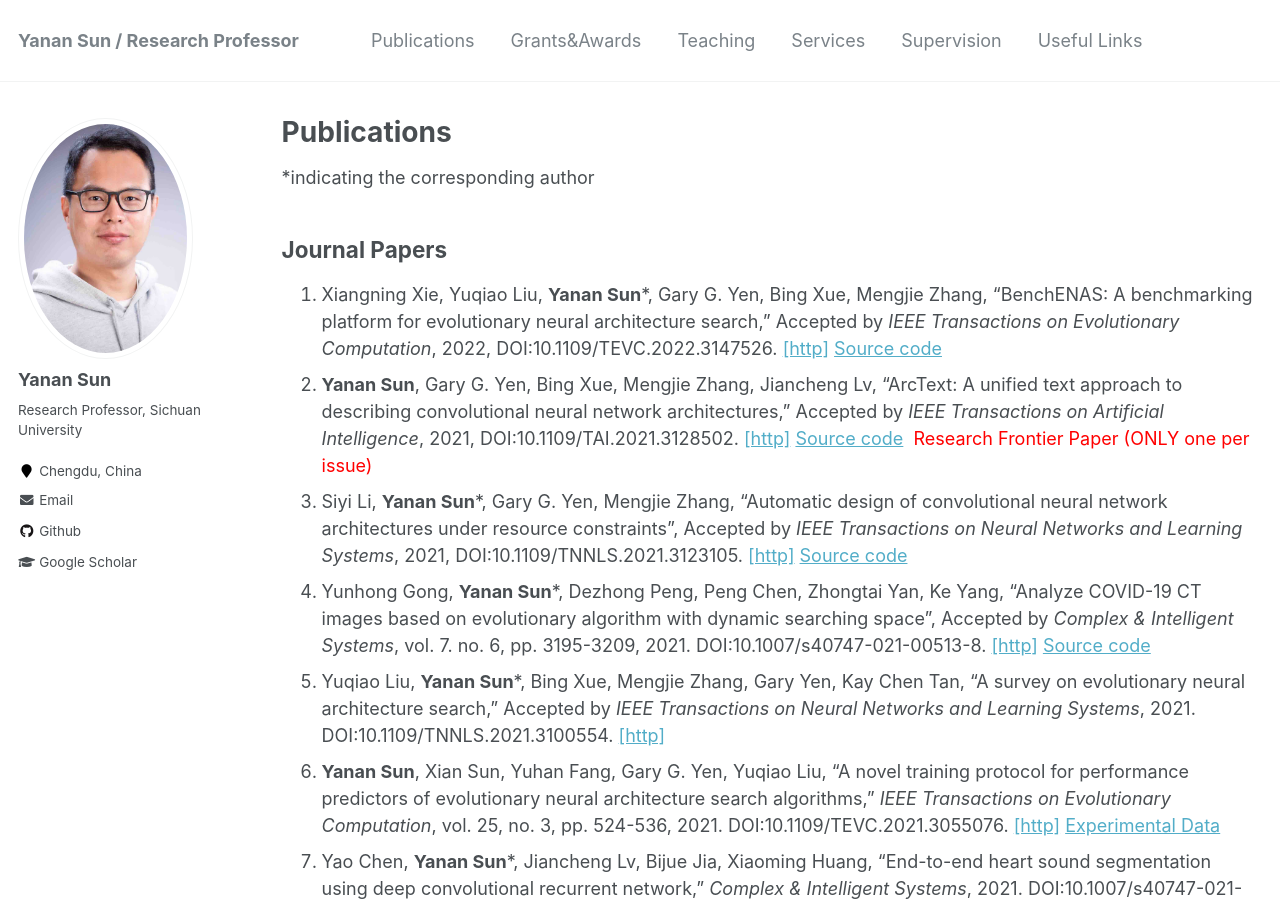
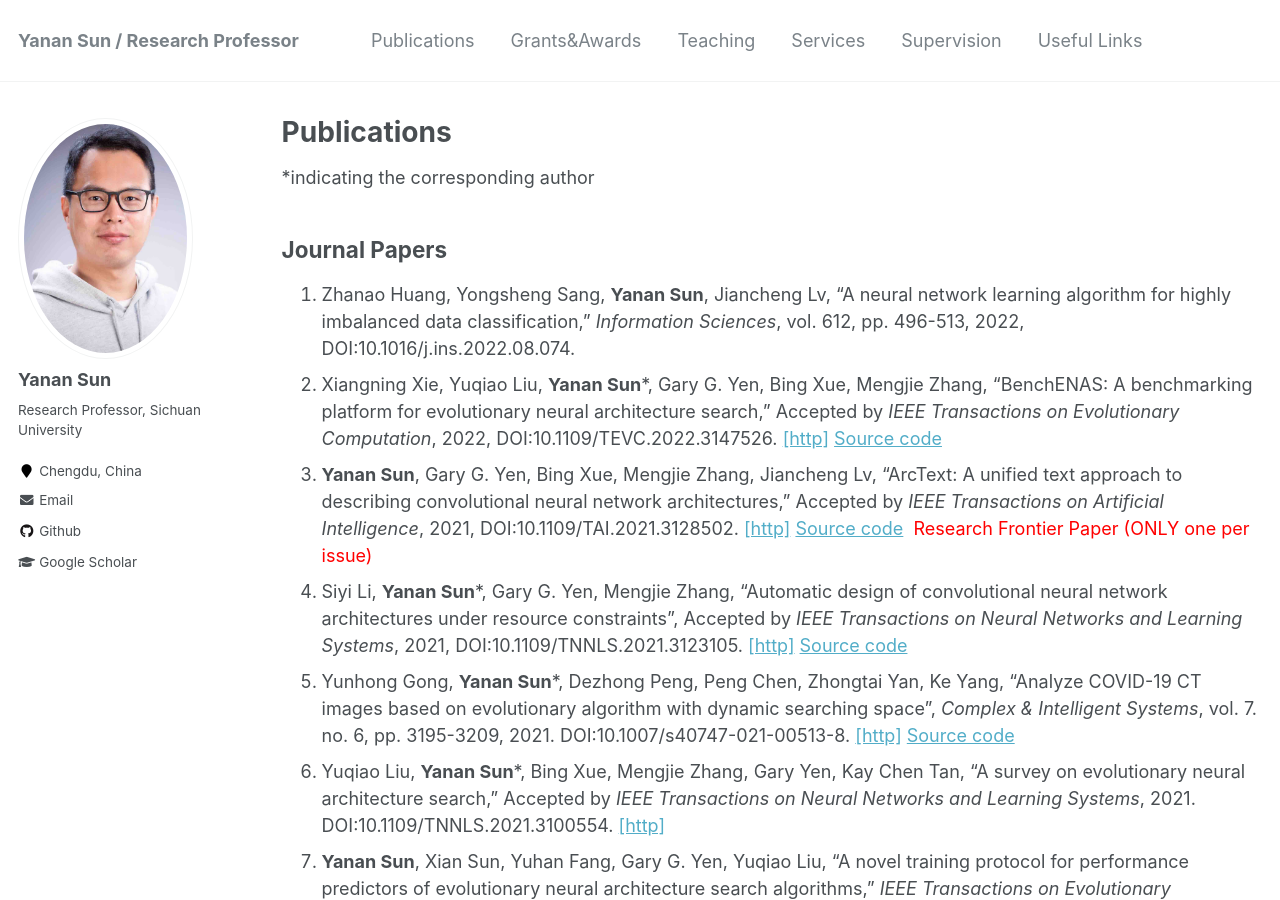
Before and after one commit to yn-sun/yn-sun.github.io, a Jekyll site: the page built from _pages/publications.md, in a window 1280 px wide and 900 px high. Built offline with Jekyll 4.4.1, drawn with Linux system fonts in a browser that asks for light colours; comment, search, counter and statistics services are not loaded.

Commit message:
Update publications.md

```diff
--- a/_pages/publications.md
+++ b/_pages/publications.md
@@ -7,29 +7,30 @@
 *indicating the corresponding author
 ## Journal Papers
 
-1. Xiangning Xie, Yuqiao Liu, **Yanan Sun***, Gary G. Yen, Bing Xue, Mengjie Zhang, "BenchENAS: A benchmarking platform for evolutionary neural architecture search," Accepted by <i>IEEE Transactions on Evolutionary Computation</i>, 2022, DOI:10.1109/TEVC.2022.3147526. [[http]](https://ieeexplore.ieee.org/document/9697075)  [Source code](https://benchenas.com/)
-2. **Yanan Sun**, Gary G. Yen, Bing Xue, Mengjie Zhang, Jiancheng Lv, "ArcText: A unified text approach to describing convolutional neural network architectures," Accepted by <i>IEEE Transactions on Artificial Intelligence</i>, 2021, DOI:10.1109/TAI.2021.3128502. [[http]](https://ieeexplore.ieee.org/document/9618852) [Source code](https://github.com/yn-sun/arctext)&nbsp;&nbsp;<span style="color: #FF0000">Research Frontier Paper (ONLY one per issue)</span>
-3. Siyi Li, **Yanan Sun***, Gary G. Yen, Mengjie Zhang, "Automatic design of convolutional neural network architectures under resource constraints", Accepted by <i>IEEE Transactions on Neural Networks and Learning Systems</i>, 2021, DOI:10.1109/TNNLS.2021.3123105. [[http]](https://ieeexplore.ieee.org/document/9609007) [Source code](https://github.com/LLLsy-0868/CH-CNN)
-4. Yunhong Gong, **Yanan Sun***, Dezhong Peng, Peng Chen, Zhongtai Yan, Ke Yang, "Analyze COVID-19 CT images based on evolutionary algorithm with dynamic searching space", Accepted by <i>Complex & Intelligent Systems</i>, vol. 7. no. 6, pp. 3195-3209, 2021. DOI:10.1007/s40747-021-00513-8. [[http]](https://link.springer.com/article/10.1007%2Fs40747-021-00513-8) [Source code](https://github.com/yh-gong/EAVLCOVID)
-5. Yuqiao Liu, **Yanan Sun***, Bing Xue, Mengjie Zhang, Gary Yen, Kay Chen Tan, "A survey on evolutionary neural architecture search," Accepted by <i>IEEE Transactions on Neural Networks and Learning Systems</i>, 2021. DOI:10.1109/TNNLS.2021.3100554. [[http]](https://ieeexplore.ieee.org/abstract/document/9508774)
-6. **Yanan Sun**, Xian Sun, Yuhan Fang, Gary G. Yen, Yuqiao Liu, "A novel training protocol for performance predictors of evolutionary neural architecture search algorithms," <i>IEEE Transactions on Evolutionary Computation</i>, vol. 25, no. 3, pp. 524-536, 2021. DOI:10.1109/TEVC.2021.3055076. [[http]](https://ieeexplore.ieee.org/document/9336721) [Experimental Data](https://github.com/yn-sun/PRI)
-7. Yao Chen, **Yanan Sun***, Jiancheng Lv, Bijue Jia, Xiaoming Huang, "End-to-end heart sound segmentation using deep convolutional recurrent network," <i>Complex & Intelligent Systems</i>, 2021. DOI:10.1007/s40747-021-00325-w. [[http]](https://link.springer.com/article/10.1007/s40747-021-00325-w) [Source code](https://github.com/yn-sun/paper_source_code/tree/main/CLSTM)
-8. Xiangru Chen, **Yanan Sun***, Mengjie Zhang, Dezhong Peng, "Evolving deep convolutional variational autoencoders for image classification," <i>IEEE Transactions on Evolutionary Computation</i>, vol. 25, no. 5, pp. 815-829, 2021. DOI:10.1109/TEVC.2020.3047220. [[http]](https://ieeexplore.ieee.org/document/9306892) [Source code](https://github.com/yn-sun/evovae)
-9. Qing Ye, **Yanan Sun**\*, Jixin Zhang, Jiancheng Lv\*, "A distributed framework for EA-based NAS," <i>IEEE Transactions on Parallel and Distributed Systems</i>, vol. 32, no. 7, pp. 1753-1764, 2020. DOI:10.1109/TPDS.2020.3046774. [[http]](https://ieeexplore.ieee.org/document/9305984) [Source code](https://github.com/Fuyeking/Distributed-EA-based-NAS)
-10. Yao Chen, Jiancheng Lv, **Yanan Sun**, Bijue Jia, "Heart sound segmentation via duration long–short term memory neural network," <i>Applied Soft Computing</i>, vol. 95, pp. 106540, 2020. DOI:10.1016/j.asoc.2020.106540. [[http]](https://www.sciencedirect.com/science/article/abs/pii/S1568494620304798) [Source code](https://github.com/yn-sun/paper_source_code/tree/main/Duration_LSTM)
-11. **Yanan Sun**, Bing Xue, Mengjie Zhang, Gary G. Yen, Jiancheng Lv, "Automatically designing CNN architectures using genetic algorithm for image classification," <i>IEEE Transactions on Cybernetics</i>, vol. 50, no. 9, pp. 3840-3854, 2020. DOI:10.1109/TCYB.2020.2983860. [[http]](https://ieeexplore.ieee.org/document/9075201) [Source code](https://github.com/yn-sun/cnn-ga) <span style="color: #FF0000">ESI Hot Paper (TOP 0.1% worldwide)</span>&nbsp;and also&nbsp;<span style="color: #FF0000">Highly Cited Paper (TOP 1% worldwide)</span>
-12. **Yanan Sun**, Bing Xue, Mengjie Zhang, Gary G. Yen, "Completely automated CNN architecture design based on blocks," <i>IEEE Transactions on Neural Networks and Learning Systems</i>, vol. 31, no. 4, pp. 1242-1254, 2020. DOI: 10.1109/TNNLS.2019.2919608. [[http]](https://ieeexplore.ieee.org/document/8742788/) [Source code](https://github.com/yn-sun/ea-cnn) <span style="color: #FF0000">Highly Cited Paper (TOP 1% worldwide)</span>&nbsp;and also &nbsp;<span style="color: #FF0000">Research Frontier Paper (ONLY one per issue)</span>
-13. **Yanan Sun**, Bing Xue, Mengjie Zhang, Gary G. Yen, "Evolving deep convolutional neural networks for image classification," <i>IEEE Transactions on Evolutionary Computation</i>, vol. 24, no. 2, pp. 394-407, 2020. DOI: 10.1109/TEVC.2019.2916183. [[http]](https://ieeexplore.ieee.org/abstract/document/8712430) [Source code](https://github.com/yn-sun/evocnn) <span style="color: #FF0000">Highly Cited Paper (TOP 1% worldwide)</span>&nbsp;and also &nbsp;<span style="color: #FF0000">ESI Hot Paper (TOP 0.1% worldwide)</span>&nbsp;and also &nbsp;<span style="color: #FF0000">Research Frontier Paper (ONLY one per issue)</span>
-14. **Yanan Sun**, Handing Wang, Bing Xue, Yaochu Jin, Gary G. Yen, Mengjie Zhang, "Surrogate-assisted evolutionary deep learning using an end-to-end random forest-based performance predictor," <i>IEEE Transactions on Evolutionary Computation</i>, vol. 24, no. 2, pp. 350-364, 2020. DOI:10.1109/TEVC.2019.2924461. [[http]](https://ieeexplore.ieee.org/document/8744404) [Source code](https://github.com/yn-sun/e2epp)
-15. **Yanan Sun**, Bing Xue, Mengjie Zhang, Gary G. Yen, "A new two-stage evolutionary algorithm for many-objective optimization," <i>IEEE Transactions on Evolutionary Computation</i>, vol. 23, no. 5, pp. 748-761, 2019. DOI: 10.1109/TEVC.2018.2882166. [[http]](https://ieeexplore.ieee.org/document/8540041/) The [source code](https://github.com/BIMK/PlatEMO/tree/master/PlatEMO/Algorithms/MaOEA-IT) has been integrated into the PlatEMO.
-16. Harith Al-Sahaf, Ying Bi, Qi Chen, Yi Mei, **Yanan Sun**, Binh Tran, Bing Xue, Mengjie Zhang (Alphabetical Order), "A survey on evolutionary machine learning,"<i>Journal of the Royal Society of New Zealand</i>, vol. 49, no. 2, pp. 205-228, 2019. DOI: 10.1080/03036758.2019.1609052. [[http]](https://www.tandfonline.com/doi/abs/10.1080/03036758.2019.1609052)
-17. **Yanan Sun**, Bing Xue, Mengjie Zhang, Gary G. Yen, "A particle swarm optimization-based flexible convolutional auto-encoder for image classification," <i>IEEE Transactions on Neural Networks and Learning Systems</i>, vol. 30, no. 8, pp. 2295-2309, 2019. DOI: 10.1109/TNNLS.2018.2881143. [[http]](https://ieeexplore.ieee.org/document/8571181/) [Source code](https://github.com/yn-sun/evocae)
-18. **Yanan Sun**, Gary G. Yen, Zhang Yi, "IGD indicator-based evolutionary algorithm for many-objective optimization problems," <i>IEEE Transactions on Evolutionary Computation</i>, vol. 23, no. 2, pp.173-187, 2019. DOI: 10.1109/TEVC.2018.2791283. [[http]](https://ieeexplore.ieee.org/document/8249827/) The [source code](https://github.com/BIMK/PlatEMO/tree/master/PlatEMO/Algorithms/MaOEA-IGD) has been integrated into the PlatEMO. <span style="color: #FF0000">Highly Cited Paper (TOP 1% worldwide)</span>&nbsp;and also&nbsp;<span style="color: #FF0000">ESI Hot Paper (TOP 0.1% worldwide)</span>
-19. **Yanan Sun**, Gary G. Yen, Zhang Yi, "Evolving unsupervised deep neural networks for learning meaningful representations," <i>IEEE Transactions on Evolutionary Computation</i>, vol. 23, no. 1, pp. 89-103, 2019. DOI: 10.1109/TEVC.2018.2808689. [[http]](https://ieeexplore.ieee.org/document/8300639/) [Source code](https://github.com/yn-sun/eudnn)
-20. **Yanan Sun**, Gary G. Yen, Zhang Yi, "Improved regularity model-based EDA for many-objective optimization," <i>IEEE Transactions on Evolutionary Computation</i>, vol. 22, no. 5, pp. 662-678, 2018. DOI: 10.1109/TEVC.2018.2794319. [[http]](https://www.sciencedirect.com/science/article/pii/S0950705117303015)
-21. **Yanan Sun**, Gary G. Yen, Zhang Yi, "Reference line-based estimation of distribution algorithm for many-objective optimization," <i>Knowledge-Based Systems</i>, vol. 132, pp. 129-143, 2017. DOI: 10.1016/J.KNOSYS.2017.06.021. [[http]](https://www.sciencedirect.com/science/article/pii/S0950705117303015)
-22. **Yanan Sun**, Hua Mao, Yongsheng Sang, Zhang Yi, "Explicit guiding auto-encoders for learning meaningful representation," <i>Neural Computing and Applications</i>, vol. 28, no. 3, pp. 429-436, 2017. DOI: 10.1007/S00521-015-2082-X. [[http]](https://link.springer.com/article/10.1007%2Fs00521-015-2082-x)
-23. **Yanan Sun**, Hua Mao, Quan Guo, Zhang Yi, "Learning a good representation with unsymmetrical auto-encoder," <i>Neural Computing and Applications</i>, vol. 27, no. 5, pp. 1361-1367, 2016. DOI: 10.1007/S00521-015-1939-3. [[http]](https://link.springer.com/article/10.1007/s00521-015-1939-3)
+1. Zhanao Huang, Yongsheng Sang, **Yanan Sun**, Jiancheng Lv, "A neural network learning algorithm for highly imbalanced data classification," <i>Information Sciences</i>, vol. 612, pp. 496-513, 2022, DOI:10.1016/j.ins.2022.08.074.
+2. Xiangning Xie, Yuqiao Liu, **Yanan Sun***, Gary G. Yen, Bing Xue, Mengjie Zhang, "BenchENAS: A benchmarking platform for evolutionary neural architecture search," Accepted by <i>IEEE Transactions on Evolutionary Computation</i>, 2022, DOI:10.1109/TEVC.2022.3147526. [[http]](https://ieeexplore.ieee.org/document/9697075)  [Source code](https://benchenas.com/)
+3. **Yanan Sun**, Gary G. Yen, Bing Xue, Mengjie Zhang, Jiancheng Lv, "ArcText: A unified text approach to describing convolutional neural network architectures," Accepted by <i>IEEE Transactions on Artificial Intelligence</i>, 2021, DOI:10.1109/TAI.2021.3128502. [[http]](https://ieeexplore.ieee.org/document/9618852) [Source code](https://github.com/yn-sun/arctext)&nbsp;&nbsp;<span style="color: #FF0000">Research Frontier Paper (ONLY one per issue)</span>
+4. Siyi Li, **Yanan Sun***, Gary G. Yen, Mengjie Zhang, "Automatic design of convolutional neural network architectures under resource constraints", Accepted by <i>IEEE Transactions on Neural Networks and Learning Systems</i>, 2021, DOI:10.1109/TNNLS.2021.3123105. [[http]](https://ieeexplore.ieee.org/document/9609007) [Source code](https://github.com/LLLsy-0868/CH-CNN)
+5. Yunhong Gong, **Yanan Sun***, Dezhong Peng, Peng Chen, Zhongtai Yan, Ke Yang, "Analyze COVID-19 CT images based on evolutionary algorithm with dynamic searching space", <i>Complex & Intelligent Systems</i>, vol. 7. no. 6, pp. 3195-3209, 2021. DOI:10.1007/s40747-021-00513-8. [[http]](https://link.springer.com/article/10.1007%2Fs40747-021-00513-8) [Source code](https://github.com/yh-gong/EAVLCOVID)
+6. Yuqiao Liu, **Yanan Sun***, Bing Xue, Mengjie Zhang, Gary Yen, Kay Chen Tan, "A survey on evolutionary neural architecture search," Accepted by <i>IEEE Transactions on Neural Networks and Learning Systems</i>, 2021. DOI:10.1109/TNNLS.2021.3100554. [[http]](https://ieeexplore.ieee.org/abstract/document/9508774)
+7. **Yanan Sun**, Xian Sun, Yuhan Fang, Gary G. Yen, Yuqiao Liu, "A novel training protocol for performance predictors of evolutionary neural architecture search algorithms," <i>IEEE Transactions on Evolutionary Computation</i>, vol. 25, no. 3, pp. 524-536, 2021. DOI:10.1109/TEVC.2021.3055076. [[http]](https://ieeexplore.ieee.org/document/9336721) [Experimental Data](https://github.com/yn-sun/PRI)
+8. Yao Chen, **Yanan Sun***, Jiancheng Lv, Bijue Jia, Xiaoming Huang, "End-to-end heart sound segmentation using deep convolutional recurrent network," <i>Complex & Intelligent Systems</i>, 2021. DOI:10.1007/s40747-021-00325-w. [[http]](https://link.springer.com/article/10.1007/s40747-021-00325-w) [Source code](https://github.com/yn-sun/paper_source_code/tree/main/CLSTM)
+9. Xiangru Chen, **Yanan Sun***, Mengjie Zhang, Dezhong Peng, "Evolving deep convolutional variational autoencoders for image classification," <i>IEEE Transactions on Evolutionary Computation</i>, vol. 25, no. 5, pp. 815-829, 2021. DOI:10.1109/TEVC.2020.3047220. [[http]](https://ieeexplore.ieee.org/document/9306892) [Source code](https://github.com/yn-sun/evovae)
+10. Qing Ye, **Yanan Sun**\*, Jixin Zhang, Jiancheng Lv\*, "A distributed framework for EA-based NAS," <i>IEEE Transactions on Parallel and Distributed Systems</i>, vol. 32, no. 7, pp. 1753-1764, 2020. DOI:10.1109/TPDS.2020.3046774. [[http]](https://ieeexplore.ieee.org/document/9305984) [Source code](https://github.com/Fuyeking/Distributed-EA-based-NAS)
+11. Yao Chen, Jiancheng Lv, **Yanan Sun**, Bijue Jia, "Heart sound segmentation via duration long–short term memory neural network," <i>Applied Soft Computing</i>, vol. 95, pp. 106540, 2020. DOI:10.1016/j.asoc.2020.106540. [[http]](https://www.sciencedirect.com/science/article/abs/pii/S1568494620304798) [Source code](https://github.com/yn-sun/paper_source_code/tree/main/Duration_LSTM)
+12. **Yanan Sun**, Bing Xue, Mengjie Zhang, Gary G. Yen, Jiancheng Lv, "Automatically designing CNN architectures using genetic algorithm for image classification," <i>IEEE Transactions on Cybernetics</i>, vol. 50, no. 9, pp. 3840-3854, 2020. DOI:10.1109/TCYB.2020.2983860. [[http]](https://ieeexplore.ieee.org/document/9075201) [Source code](https://github.com/yn-sun/cnn-ga) <span style="color: #FF0000">ESI Hot Paper (TOP 0.1% worldwide)</span>&nbsp;and also&nbsp;<span style="color: #FF0000">Highly Cited Paper (TOP 1% worldwide)</span>
+13. **Yanan Sun**, Bing Xue, Mengjie Zhang, Gary G. Yen, "Completely automated CNN architecture design based on blocks," <i>IEEE Transactions on Neural Networks and Learning Systems</i>, vol. 31, no. 4, pp. 1242-1254, 2020. DOI: 10.1109/TNNLS.2019.2919608. [[http]](https://ieeexplore.ieee.org/document/8742788/) [Source code](https://github.com/yn-sun/ea-cnn) <span style="color: #FF0000">Highly Cited Paper (TOP 1% worldwide)</span>&nbsp;and also &nbsp;<span style="color: #FF0000">Research Frontier Paper (ONLY one per issue)</span>
+14. **Yanan Sun**, Bing Xue, Mengjie Zhang, Gary G. Yen, "Evolving deep convolutional neural networks for image classification," <i>IEEE Transactions on Evolutionary Computation</i>, vol. 24, no. 2, pp. 394-407, 2020. DOI: 10.1109/TEVC.2019.2916183. [[http]](https://ieeexplore.ieee.org/abstract/document/8712430) [Source code](https://github.com/yn-sun/evocnn) <span style="color: #FF0000">Highly Cited Paper (TOP 1% worldwide)</span>&nbsp;and also &nbsp;<span style="color: #FF0000">ESI Hot Paper (TOP 0.1% worldwide)</span>&nbsp;and also &nbsp;<span style="color: #FF0000">Research Frontier Paper (ONLY one per issue)</span>
+15. **Yanan Sun**, Handing Wang, Bing Xue, Yaochu Jin, Gary G. Yen, Mengjie Zhang, "Surrogate-assisted evolutionary deep learning using an end-to-end random forest-based performance predictor," <i>IEEE Transactions on Evolutionary Computation</i>, vol. 24, no. 2, pp. 350-364, 2020. DOI:10.1109/TEVC.2019.2924461. [[http]](https://ieeexplore.ieee.org/document/8744404) [Source code](https://github.com/yn-sun/e2epp)
+16. **Yanan Sun**, Bing Xue, Mengjie Zhang, Gary G. Yen, "A new two-stage evolutionary algorithm for many-objective optimization," <i>IEEE Transactions on Evolutionary Computation</i>, vol. 23, no. 5, pp. 748-761, 2019. DOI: 10.1109/TEVC.2018.2882166. [[http]](https://ieeexplore.ieee.org/document/8540041/) The [source code](https://github.com/BIMK/PlatEMO/tree/master/PlatEMO/Algorithms/MaOEA-IT) has been integrated into the PlatEMO.
+17. Harith Al-Sahaf, Ying Bi, Qi Chen, Yi Mei, **Yanan Sun**, Binh Tran, Bing Xue, Mengjie Zhang (Alphabetical Order), "A survey on evolutionary machine learning,"<i>Journal of the Royal Society of New Zealand</i>, vol. 49, no. 2, pp. 205-228, 2019. DOI: 10.1080/03036758.2019.1609052. [[http]](https://www.tandfonline.com/doi/abs/10.1080/03036758.2019.1609052)
+18. **Yanan Sun**, Bing Xue, Mengjie Zhang, Gary G. Yen, "A particle swarm optimization-based flexible convolutional auto-encoder for image classification," <i>IEEE Transactions on Neural Networks and Learning Systems</i>, vol. 30, no. 8, pp. 2295-2309, 2019. DOI: 10.1109/TNNLS.2018.2881143. [[http]](https://ieeexplore.ieee.org/document/8571181/) [Source code](https://github.com/yn-sun/evocae)
+19. **Yanan Sun**, Gary G. Yen, Zhang Yi, "IGD indicator-based evolutionary algorithm for many-objective optimization problems," <i>IEEE Transactions on Evolutionary Computation</i>, vol. 23, no. 2, pp.173-187, 2019. DOI: 10.1109/TEVC.2018.2791283. [[http]](https://ieeexplore.ieee.org/document/8249827/) The [source code](https://github.com/BIMK/PlatEMO/tree/master/PlatEMO/Algorithms/MaOEA-IGD) has been integrated into the PlatEMO. <span style="color: #FF0000">Highly Cited Paper (TOP 1% worldwide)</span>&nbsp;and also&nbsp;<span style="color: #FF0000">ESI Hot Paper (TOP 0.1% worldwide)</span>
+20. **Yanan Sun**, Gary G. Yen, Zhang Yi, "Evolving unsupervised deep neural networks for learning meaningful representations," <i>IEEE Transactions on Evolutionary Computation</i>, vol. 23, no. 1, pp. 89-103, 2019. DOI: 10.1109/TEVC.2018.2808689. [[http]](https://ieeexplore.ieee.org/document/8300639/) [Source code](https://github.com/yn-sun/eudnn)
+21. **Yanan Sun**, Gary G. Yen, Zhang Yi, "Improved regularity model-based EDA for many-objective optimization," <i>IEEE Transactions on Evolutionary Computation</i>, vol. 22, no. 5, pp. 662-678, 2018. DOI: 10.1109/TEVC.2018.2794319. [[http]](https://www.sciencedirect.com/science/article/pii/S0950705117303015)
+22. **Yanan Sun**, Gary G. Yen, Zhang Yi, "Reference line-based estimation of distribution algorithm for many-objective optimization," <i>Knowledge-Based Systems</i>, vol. 132, pp. 129-143, 2017. DOI: 10.1016/J.KNOSYS.2017.06.021. [[http]](https://www.sciencedirect.com/science/article/pii/S0950705117303015)
+23. **Yanan Sun**, Hua Mao, Yongsheng Sang, Zhang Yi, "Explicit guiding auto-encoders for learning meaningful representation," <i>Neural Computing and Applications</i>, vol. 28, no. 3, pp. 429-436, 2017. DOI: 10.1007/S00521-015-2082-X. [[http]](https://link.springer.com/article/10.1007%2Fs00521-015-2082-x)
+24. **Yanan Sun**, Hua Mao, Quan Guo, Zhang Yi, "Learning a good representation with unsymmetrical auto-encoder," <i>Neural Computing and Applications</i>, vol. 27, no. 5, pp. 1361-1367, 2016. DOI: 10.1007/S00521-015-1939-3. [[http]](https://link.springer.com/article/10.1007/s00521-015-1939-3)
 
 
 
```
